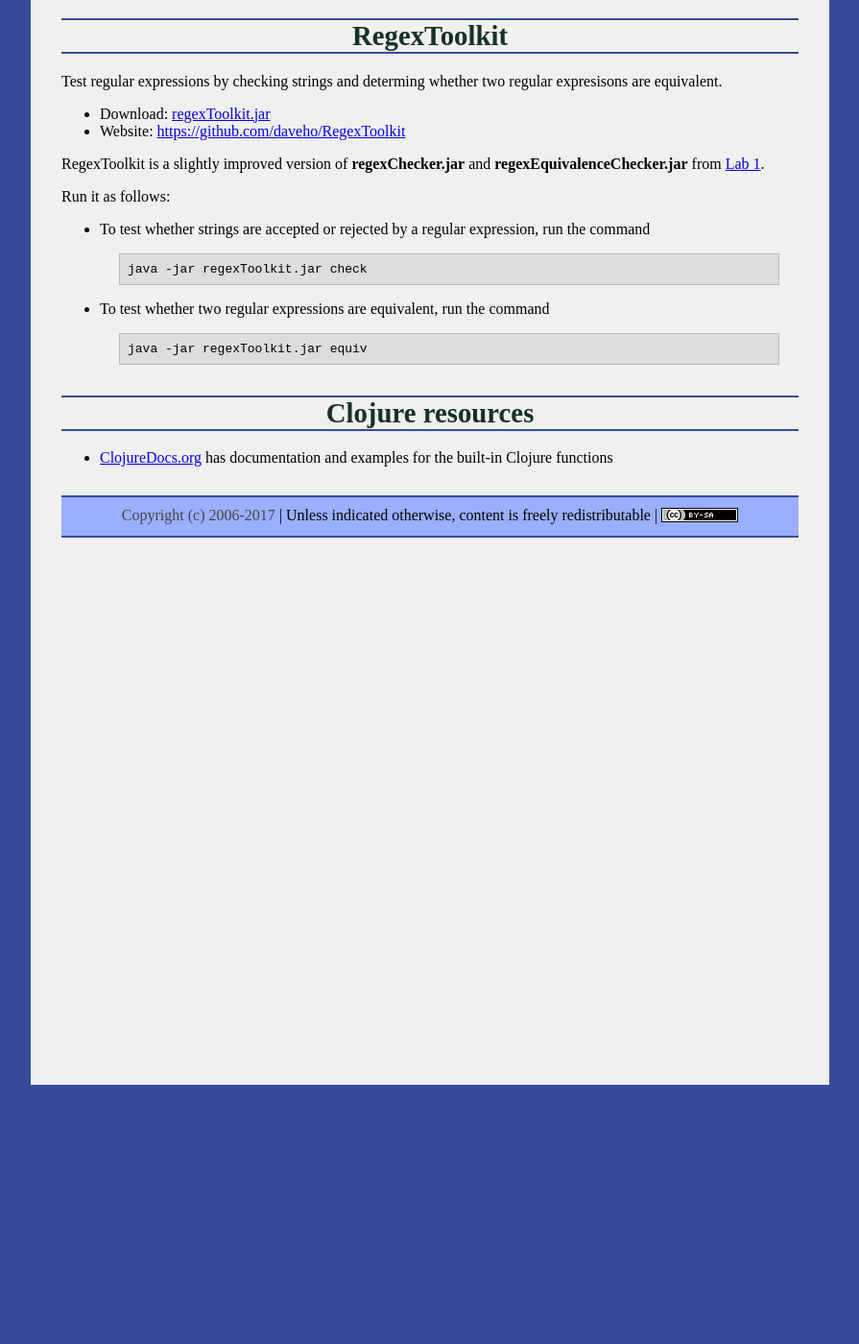
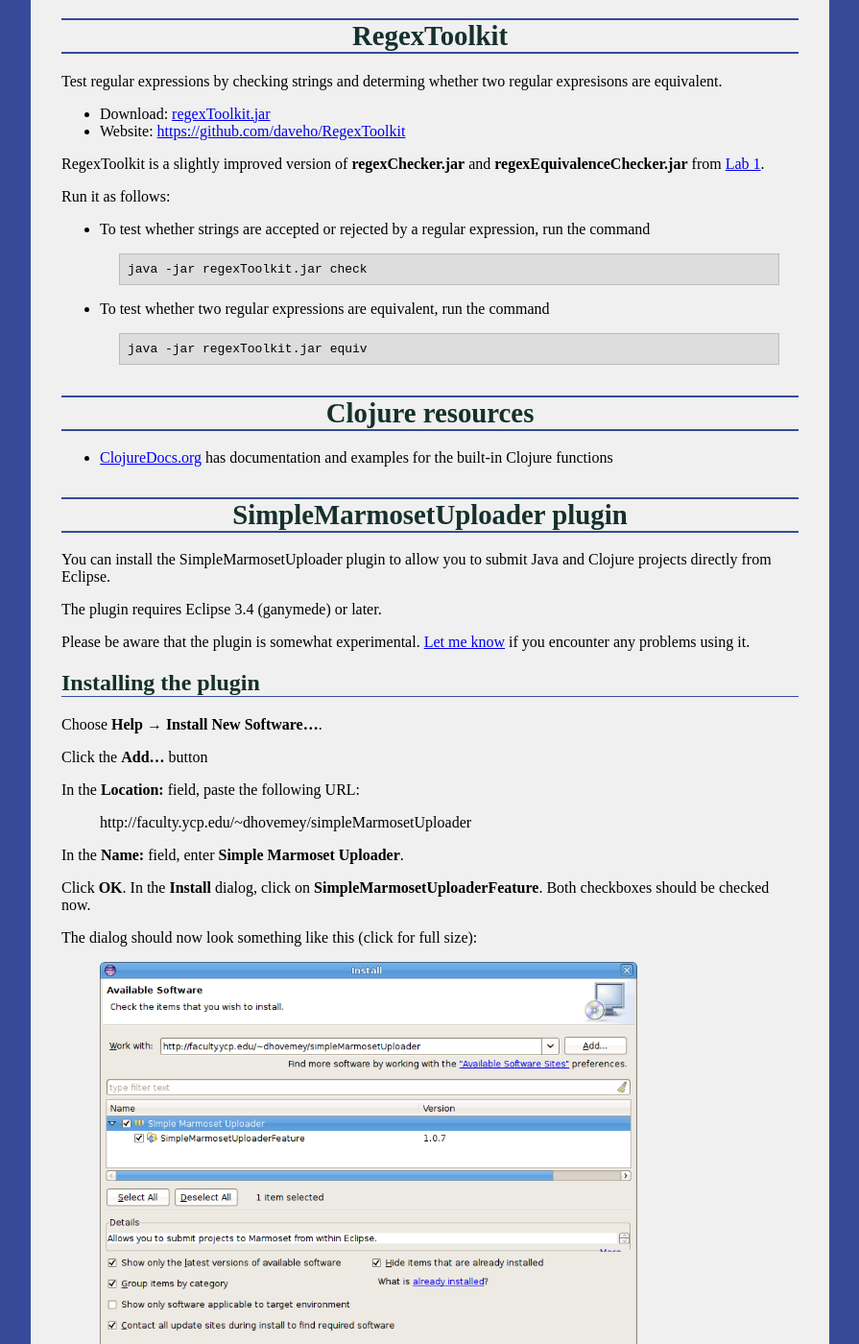
Before and after one commit to ycpcs/cs340-fall2017, a Jekyll site: the page built from resources/index.md, in a window 1280 px wide and 1400 px high, scrolled down 270 px. Shown: the whole window at 96% size, without its empty margins (192-1087 px from the left). Built offline with Jekyll 4.4.1, drawn with Linux system fonts in a browser that asks for light colours; some of the changed text lies outside the part shown.

Commit message:
post assignment 3

```diff
--- a/resources/index.md
+++ b/resources/index.md
@@ -34,3 +34,63 @@ Run it as follows:
 # Clojure resources
 
 * [ClojureDocs.org](http://www.clojuredocs.org/) has documentation and examples for the built-in Clojure functions
+
+# SimpleMarmosetUploader plugin
+
+You can install the SimpleMarmosetUploader plugin to allow you to submit Java and Clojure projects directly from Eclipse.
+
+The plugin requires Eclipse 3.4 (ganymede) or later.
+
+Please be aware that the plugin is somewhat experimental. [Let me know](mailto:dhovemey@ycp.edu) if you encounter any problems using it.
+
+Installing the plugin
+---------------------
+
+Choose **Help** → **Install New Software...**.
+
+Click the **Add...** button
+
+In the **Location:** field, paste the following URL:
+
+> http://faculty.ycp.edu/~dhovemey/simpleMarmosetUploader
+
+In the **Name:** field, enter **Simple Marmoset Uploader**.
+
+Click **OK**. In the **Install** dialog, click on **SimpleMarmosetUploaderFeature**. Both checkboxes should be checked now.
+
+The dialog should now look something like this (click for full size):
+
+> <a href="images/installSoftwareDialog.png"><img alt="Install software dialog screenshot" style="width: 560px;" src="images/installSoftwareDialog.png"></a>
+
+Click **Next** twice. When prompted, accept the license agreement, then click **Finish**.
+
+When you see the warning about software that contains unsigned content, click **OK**.
+
+When prompted, click **Restart Now** to restart Eclipse. The plugin should now be available.
+
+Using the plugin
+----------------
+
+When you are ready to submit a project (lab or assignment), there are two ways.
+
+1.  Select the project in the package explorer and then press the blue up arrow button in the toolbar:
+
+    > ![image](images/blueUpArrowButton.png)
+
+2.  Right click on the project and choose **Submit project...**.
+
+If the project has been enabled for submission within Eclipse, you will see a dialog that looks something like the following:
+
+> ![image](images/submitUsernamePasswordDialog.png)
+
+Note: if the project has multiple milestones, the dialog might look like this:
+
+> ![image](images/submitUsernamePasswordDialogMultipleInboxes.png)
+
+If there are multiple inboxes, you will need to select one.
+
+Enter your Marmoset username and password and click **OK**. If the submission is successful, you will see a dialog that looks something like this:
+
+> ![image](images/successfulSubmission.png)
+
+**Important**: you should still log into the submission server using a web browser to verify that your files were received successfully.
```
Also changed, not shown: assign/assign03.md (+12 -4 lines), assign/index.md (+1 -1 lines), index.md (+1 -0 lines), resources/images/blueUpArrowButton.png (added), resources/images/installSoftwareDialog.png (added), resources/images/submitUsernamePasswordDialog.png (added), resources/images/submitUsernamePasswordDialogMultipleInboxes.png (added), resources/images/successfulSubmission.png (added), 1 other file.
